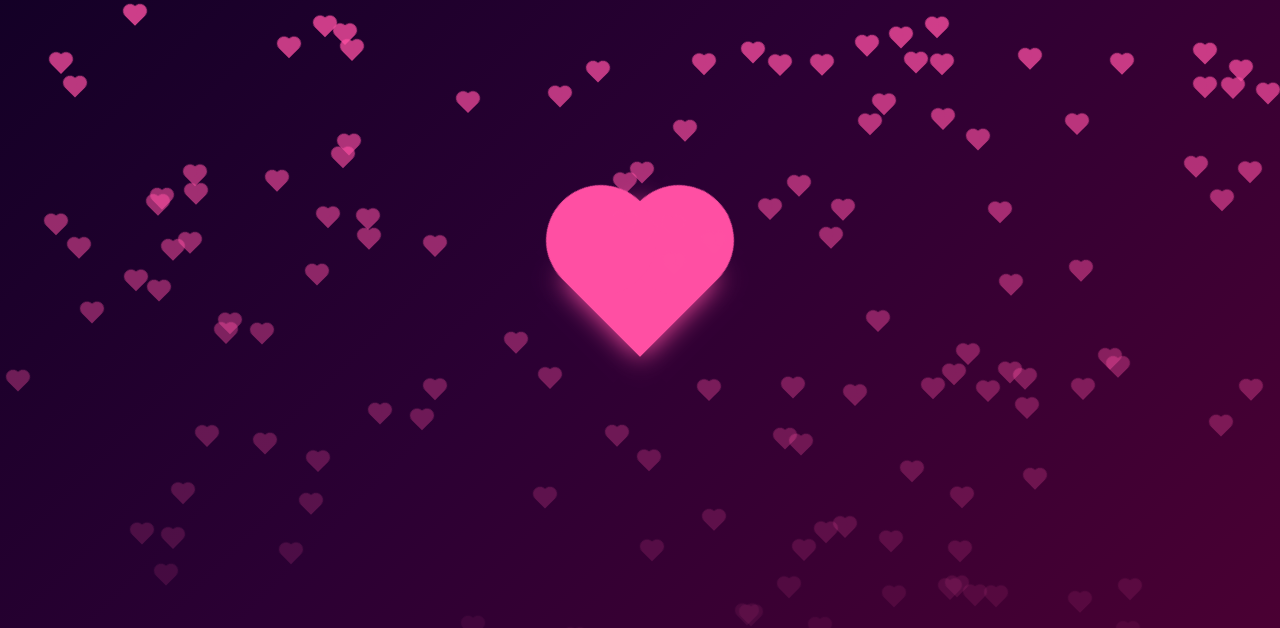
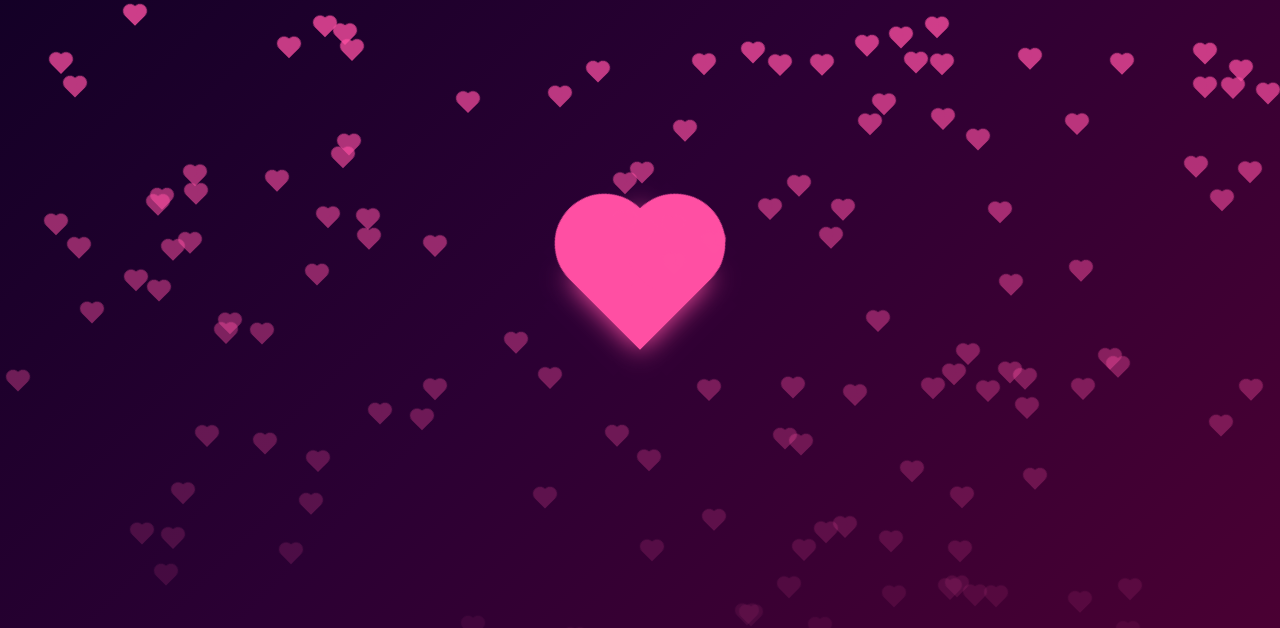
Before and after one commit to manikdubey849-star/HeyMahi-4U, a plain HTML site: page second.html in a window 1280 px wide. Shown: the part 172-800 px from the top of the page. Drawn offline with Linux system fonts and the light colour scheme.

Commit message:
Fixed heart animation in second.html

```diff
--- a/second.html
+++ b/second.html
@@ -79,12 +79,12 @@
     pointer-events: auto;
 }
 
-/* ===== BIG HEART FIX ===== */
+/* ===== PERFECT HEART ===== */
 .heart.big-heart.beat {
-    width: 110px;
-    height: 110px;
+    width: 100px;
+    height: 100px;
     position: relative;
-    transform: rotate(45deg);
+    transform: rotate(-45deg);
     background: #ff4fa3;
     animation: beat 1s infinite;
 }
@@ -93,18 +93,24 @@
 .heart.big-heart.beat::after {
     content: '';
     position: absolute;
-    width: 110px;
-    height: 110px;
+    width: 100px;
+    height: 100px;
     background: #ff4fa3;
     border-radius: 50%;
 }
 
-.heart.big-heart.beat::before { top: -55px; }
-.heart.big-heart.beat::after { left: -55px; }
+.heart.big-heart.beat::before {
+    top: -50px;
+    left: 0;
+}
+.heart.big-heart.beat::after {
+    left: 50px;
+    top: 0;
+}
 
 @keyframes beat {
-    0%,100%{transform:rotate(45deg) scale(1)}
-    50%{transform:rotate(45deg) scale(1.15)}
+    0%,100% { transform: rotate(-45deg) scale(1); }
+    50% { transform: rotate(-45deg) scale(1.2); }
 }
 
 /* HEART RAIN */
@@ -154,6 +160,9 @@
         width: 70px !important;
         height: 70px !important;
     }
+    .heart.big-heart.beat::before { top: -35px !important; left: 0 !important; }
+    .heart.big-heart.beat::after { left: 35px !important; top: 0 !important; }
+
     .quote-line{
         font-size: 0.9rem !important;
     }
@@ -241,7 +250,7 @@
         🎁 Chotu sa gift aapke liye
         </a>
 
-        <p >
+        <p>
         Click this!
         </p>
     </div>
```
